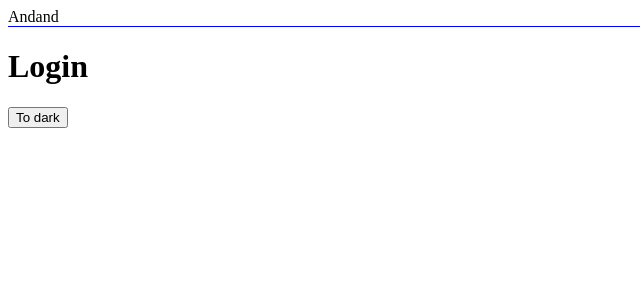
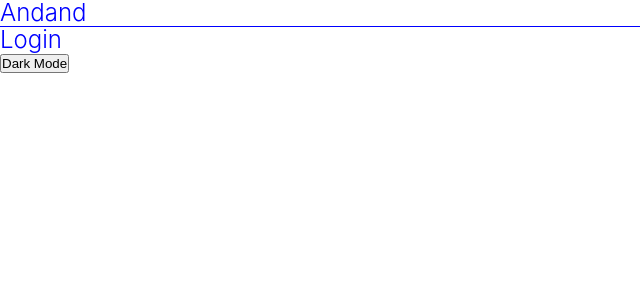
Before and after one commit to sanghee-dev/andand-web, a React (Create React App) app: page / in a window 1280 px wide. Shown: the top 300 px of the page, without its empty margins (0-640 px from the left). Built offline with nearby package versions, Linux system fonts and the light colour scheme.

Commit message:
GlobalStyles on Styled Components

```diff
--- a/src/App.tsx
+++ b/src/App.tsx
@@ -2,7 +2,7 @@ import * as React from "react";
 import { HashRouter as Router, Route, Switch } from "react-router-dom";
 import { useReactiveVar } from "@apollo/client";
 import styled, { ThemeProvider } from "styled-components";
-import { lightTheme, darkTheme } from "./styles/styles";
+import { GlobalStyles, lightTheme, darkTheme } from "styles/styles";
 import Home from "screens/Home";
 import Login from "screens/Login";
 import NotFound from "screens/NotFound";
@@ -25,7 +25,10 @@ const App: React.FC = () => {
 
   return (
     <ThemeProvider theme={darkMode ? darkTheme : lightTheme}>
-      <Container floating={true}>Andand</Container>
+      <GlobalStyles />
+      <Container floating={true}>
+        <h1>Andand</h1>
+      </Container>
       <Router>
         <Switch>
           <Route path="/" exact>
--- a/src/index.tsx
+++ b/src/index.tsx
@@ -1,6 +1,6 @@
 import * as React from "react";
 import ReactDOM from "react-dom";
-import App from "./App";
+import App from "App";
 
 ReactDOM.render(
   <React.StrictMode>
--- a/src/screens/Home/index.tsx
+++ b/src/screens/Home/index.tsx
@@ -1,11 +1,20 @@
-import { isLoggedInVar } from "apollo";
+import styled, { ThemeProvider } from "styled-components";
+import { lightTheme, darkTheme } from "styles/styles";
+import { useReactiveVar } from "@apollo/client";
+import { darkModeVar } from "apollo";
+
+const Title = styled.h1`
+  background-color: ${(props) => props.theme.bgColor};
+  color: ${(props) => props.theme.fontColor};
+`;
 
 const Home = () => {
+  const darkMode = useReactiveVar(darkModeVar);
+
   return (
-    <div>
-      <h1>Home</h1>
-      <button onClick={() => isLoggedInVar(false)}>Log out now!</button>
-    </div>
+    <ThemeProvider theme={darkMode ? darkTheme : lightTheme}>
+      <Title>Home</Title>
+    </ThemeProvider>
   );
 };
 
--- a/src/screens/Login/index.tsx
+++ b/src/screens/Login/index.tsx
@@ -15,7 +15,7 @@ const Login = () => {
     <ThemeProvider theme={darkMode ? darkTheme : lightTheme}>
       <Title>Login</Title>
       <button onClick={() => darkModeVar(!darkMode)}>
-        {darkMode ? "To light" : "To dark"}
+        {darkMode ? "Light Mode" : "Dark Mode"}
       </button>
     </ThemeProvider>
   );
--- a/src/styles/styles.ts
+++ b/src/styles/styles.ts
@@ -1,11 +1,38 @@
-import { DefaultTheme } from "styled-components";
+import { DefaultTheme, createGlobalStyle } from "styled-components";
+import reset from "styled-reset";
 
 export const lightTheme: DefaultTheme = {
   bgColor: "white",
-  fontColor: "black",
+  fontColor: "blue",
 };
 
 export const darkTheme: DefaultTheme = {
   bgColor: "gray",
   fontColor: "white",
 };
+
+export const GlobalStyles = createGlobalStyle`
+  ${reset};
+  *{
+    box-sizing: border-box;
+    padding: 0;
+    margin: 0;
+  }
+  body{
+    font-family: -apple-system, BlinkMacSystemFont, 'Segoe UI', Roboto, Oxygen, Ubuntu, Cantarell, 'Open Sans', 'Helvetica Neue', sans-serif;
+    background-color: ${(props) => props.theme.bgColor}
+    color: ${(props) => props.theme.fontColor};
+  }
+  a{
+    text-decoration: none;
+    color: inherit;
+  }
+  input{
+    all:unset;
+  }
+  h1 {
+    font-size: 24px;
+    font-weight: 300;
+    line-height: 1.1;
+  }
+`;
```
